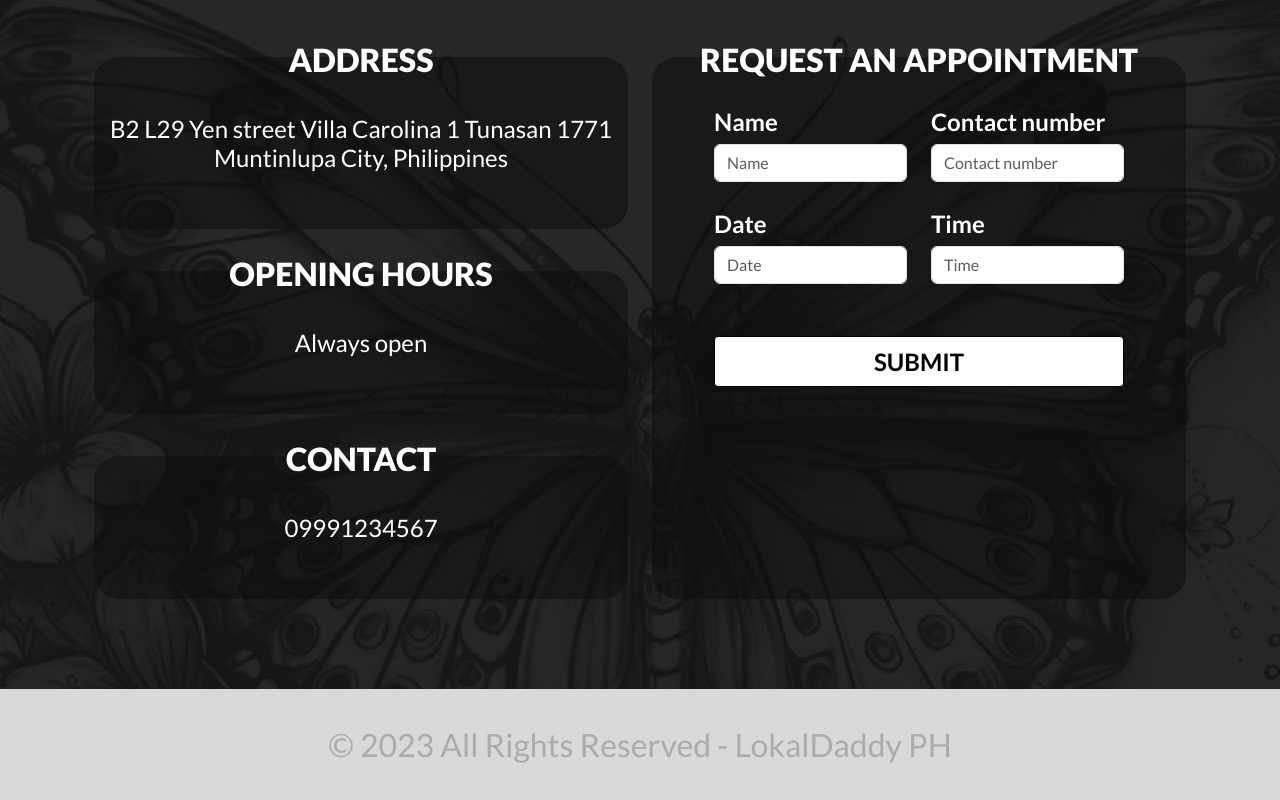
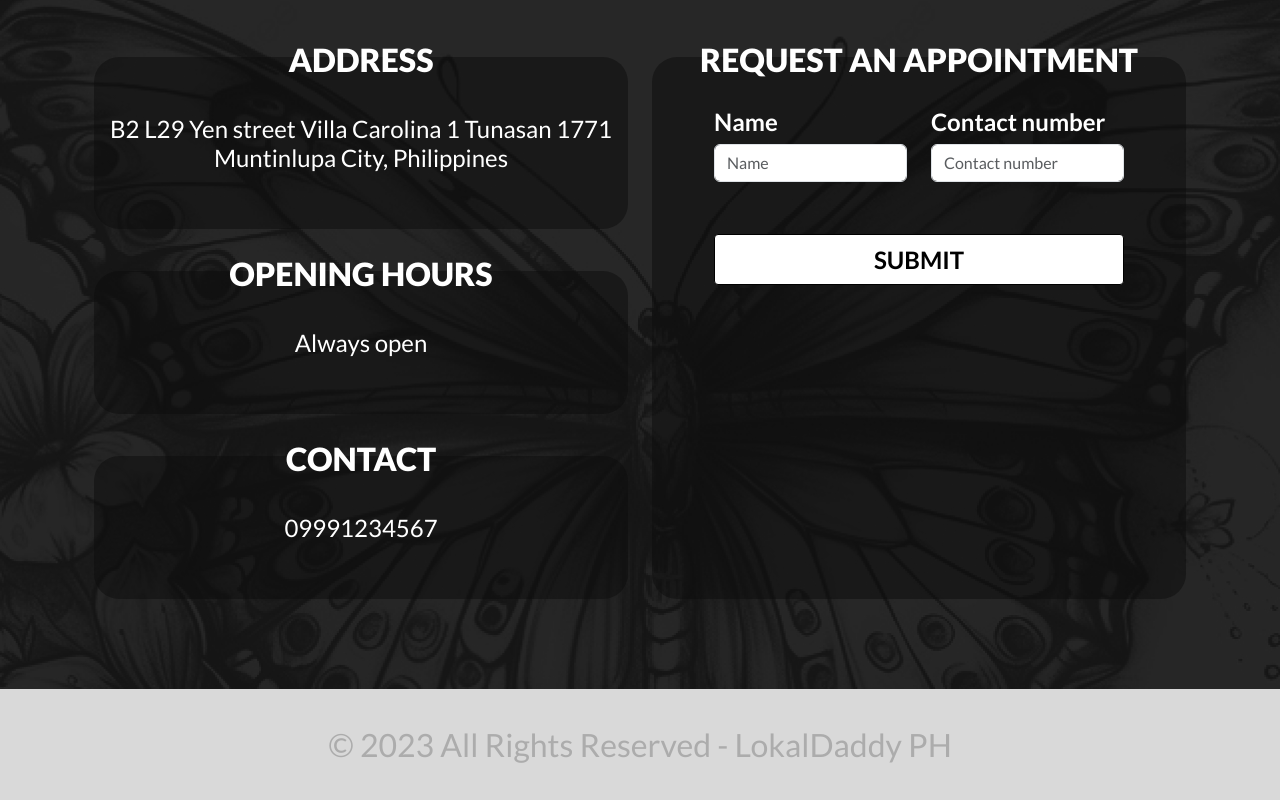
Before and after one commit to jayyasay/lokaldaddy, a React (Vite) app: page /gallery in a window 1280 px wide. Shown: the part 1530-2330 px from the top of the page. Built offline with nearby package versions, Linux system fonts and the light colour scheme.

Commit message:
Test form

```diff
--- a/package.json
+++ b/package.json
@@ -13,11 +13,13 @@
     "@vercel/analytics": "^1.1.1",
     "bootstrap": "^5.3.2",
     "framer-motion": "^10.16.4",
+    "nodemailer": "^6.9.7",
     "react": "^18.2.0",
     "react-bootstrap": "^2.9.1",
     "react-dom": "^18.2.0",
     "react-scroll": "^1.9.0",
-    "swiper": "^11.0.4"
+    "swiper": "^11.0.4",
+    "vercel": "^32.5.3"
   },
   "devDependencies": {
     "@types/react": "^18.2.15",
--- a/src/Components/ContactComponents/FormBox.jsx
+++ b/src/Components/ContactComponents/FormBox.jsx
@@ -4,6 +4,17 @@ import { Container, Button } from "react-bootstrap";
 import Form from "react-bootstrap/Form";
 
 const FormBox = () => {
+  const handleSubmit = (e) => {
+    e.preventDefault();
+    const formData = new FormData(this);
+    fetch("/api/sendEmail", {
+      method: "POST",
+      body: formData,
+    })
+      .then((response) => response.json())
+      .then((data) => console.log(data))
+      .catch((error) => console.error("Error:", error));
+  };
   return (
     <>
       <Container className="flex-column" style={{ height: "100%" }}>
@@ -14,22 +25,14 @@ const FormBox = () => {
               <Row className="contact-item-form">
                 <Col xs={12} md={6}>
                   <Form.Label>Name</Form.Label>
-                  <Form.Control placeholder="Name" />
+                  <Form.Control placeholder="Name" name="name" />
                 </Col>
                 <Col xs={12} md={6}>
                   <Form.Label>Contact number</Form.Label>
-                  <Form.Control placeholder="Contact number" />
-                </Col>
-                <Col xs={12} md={6}>
-                  <Form.Label>Date</Form.Label>
-                  <Form.Control placeholder="Date" />
-                </Col>
-                <Col xs={12} md={6}>
-                  <Form.Label>Time</Form.Label>
-                  <Form.Control placeholder="Time" />
+                  <Form.Control placeholder="Contact number" name="number" />
                 </Col>
                 <Col xs={12} md={12}>
-                  <Button type="submit" className="gallery-button">
+                  <Button type="submit" className="gallery-button" onClick={handleSubmit}>
                     Submit
                   </Button>
                 </Col>
```
Also changed, not shown: api/sendEmail.jsx (added), 1 other file (tests, documents, lock files or other folders).
